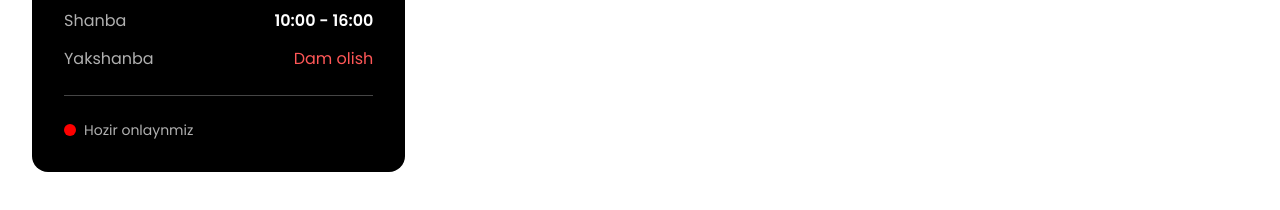
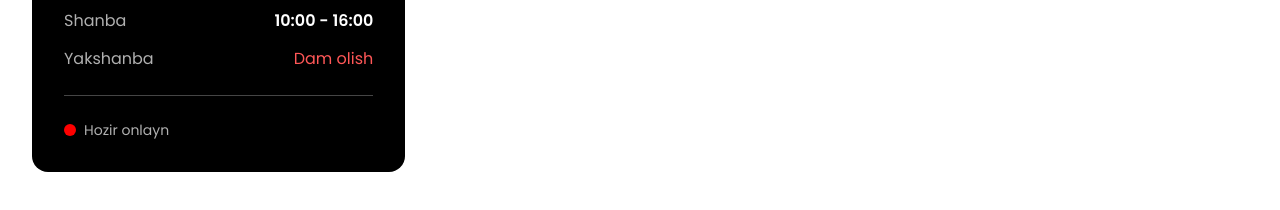
Before and after one commit to Iqbolshoh/templates_uz_interface, a React (Vite) app: page /contact in a window 1280 px wide. Shown: the part 1300-1510 px from the top of the page. Built offline with nearby package versions, Linux system fonts and the light colour scheme.

Commit message:
Updated ContactSection.tsx

```diff
--- a/src/components/ContactSection.tsx
+++ b/src/components/ContactSection.tsx
@@ -191,7 +191,7 @@ const ContactSection: React.FC = () => {
               <div className="mt-6 pt-6 border-t border-secondary-800">
                 <div className="flex items-center space-x-2">
                   <div className="w-3 h-3 bg-primary-500 rounded-full animate-pulse"></div>
-                  <span className="text-sm text-secondary-300">Hozir onlaynmiz</span>
+                  <span className="text-sm text-secondary-300">Hozir onlayn</span>
                 </div>
               </div>
             </div>
```
